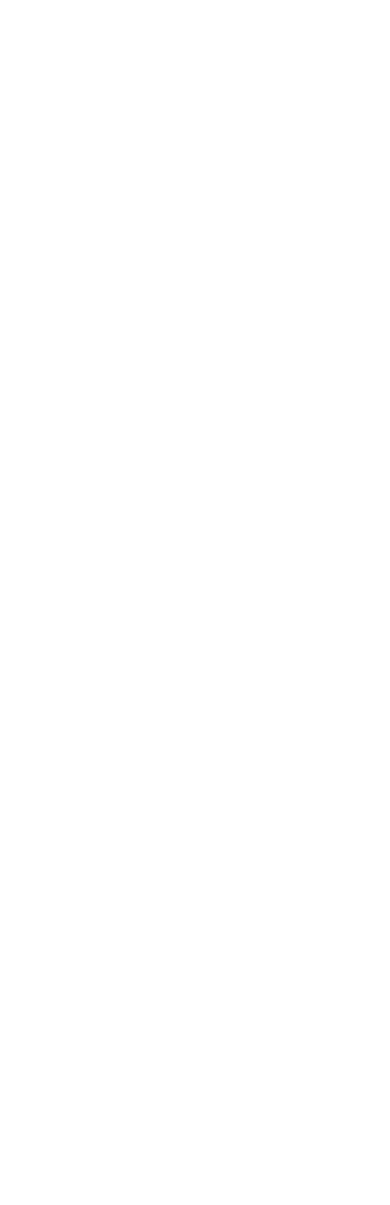
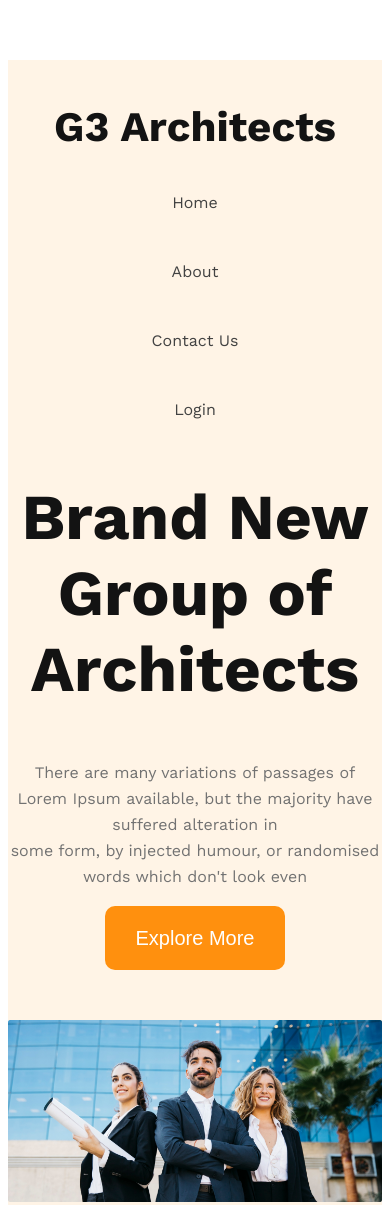
Before and after one commit to Ariful3031/g3-architects-repo, a plain HTML site: page index.html in a window 390 px wide. Shown: the top 1205 px of the page. Before the commit the page ends 844 px from the top, so only its background shows below. Drawn offline with nearby package versions, Linux system fonts and the light colour scheme.

Commit message:
added header navitagion and bannsr and responsive

```diff
--- a/index.html
+++ b/index.html
@@ -8,7 +8,27 @@
     <link rel="stylesheet" href="/styles.css">
 </head>
 
-<body>
+<body class="work-sans-normal-font">
+    <header>
+        <nav class="navbar">
+            <h3 class="start">G3 Architects</h3>
+            <div class="nav-container">
+                <a href="">Home</a>
+                <a href="">About</a>
+                <a href="">Contact Us</a>
+                <a href="">Login</a>
+            </div>
+
+        </nav>
+        <section class="brand-container">
+            <h1>Brand New <br> Group of Architects</h1>
+            <p>There are many variations of passages of Lorem Ipsum available, but the majority have suffered alteration
+                in <br> some form, by injected humour, or randomised words which don't look even</p>
+            <button>Explore More</button>
+            <br>
+            <img src="/images/banner.png" alt="">
+        </section>
+    </header>
 
 </body>
 
--- a/styles.css
+++ b/styles.css
@@ -6,3 +6,97 @@
     font-weight: 400px;
     font-style: normal;
 }
+
+/* share tag styles */
+.navbar,
+.nav-container {
+    display: flex;
+}
+
+/* Navbar section */
+header {
+    background-color: rgba(255, 144, 14, 0.1);
+}
+
+.navbar,
+.brand-container {
+    max-width: 1440px;
+    margin: 60px auto;
+}
+
+.navbar {
+
+    align-items: center;
+    justify-content: space-between;
+
+}
+
+.start {
+    font-size: 42px;
+    font-weight: bold;
+    color: #131313;
+}
+
+.nav-container {
+    /* display: flex; */
+    gap: 50px;
+    text-align: center;
+}
+
+.nav-container a {
+    text-decoration: none;
+    font-size: 16px;
+    font-weight: 500px;
+    color: #424242;
+
+}
+
+.brand-container {
+    text-align: center;
+}
+
+.brand-container h1 {
+    font-size: 64px;
+    font-weight: bold;
+    color: #131313;
+}
+
+.brand-container p {
+    font-size: 16px;
+    line-height: 26px;
+    color: #727272;
+}
+
+.brand-container button {
+    width: 180px;
+    height: 64px;
+    border-radius: 10px;
+    padding: 20px 25px;
+    background-color: #FF900E;
+    border: none;
+    font-size: 20px;
+    font-weight: 600px;
+    color: #FFFFFF;
+
+}
+
+.brand-container img {
+    width: 100%;
+    margin: 50px auto;
+
+}
+
+/* Navigation bar End */
+
+
+
+/* @media sereen  Queary Start */
+
+
+@media screen and (max-width: 576px) {
+
+    .navbar,
+    .nav-container {
+        flex-direction: column;
+    }
+}
```
